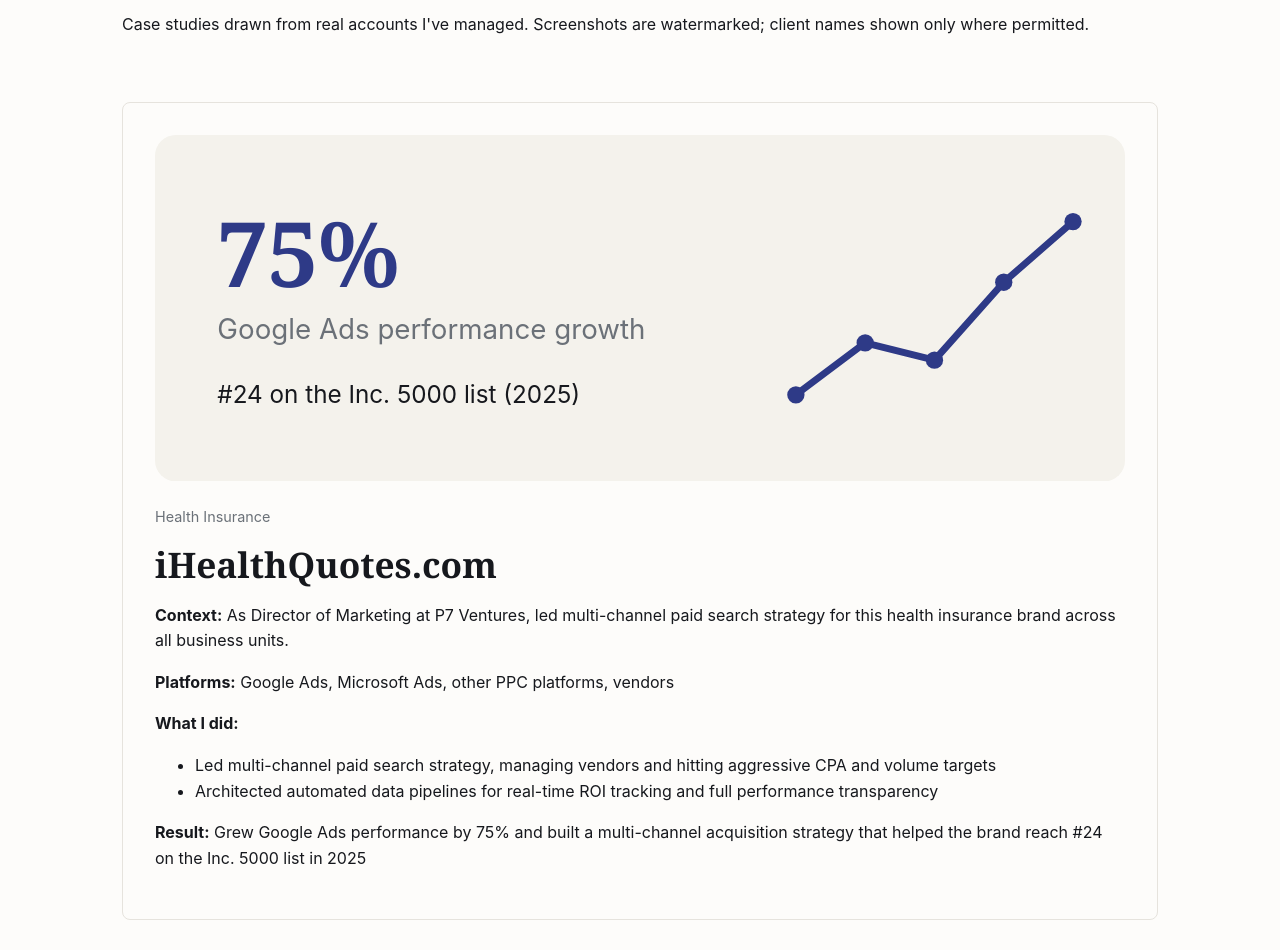
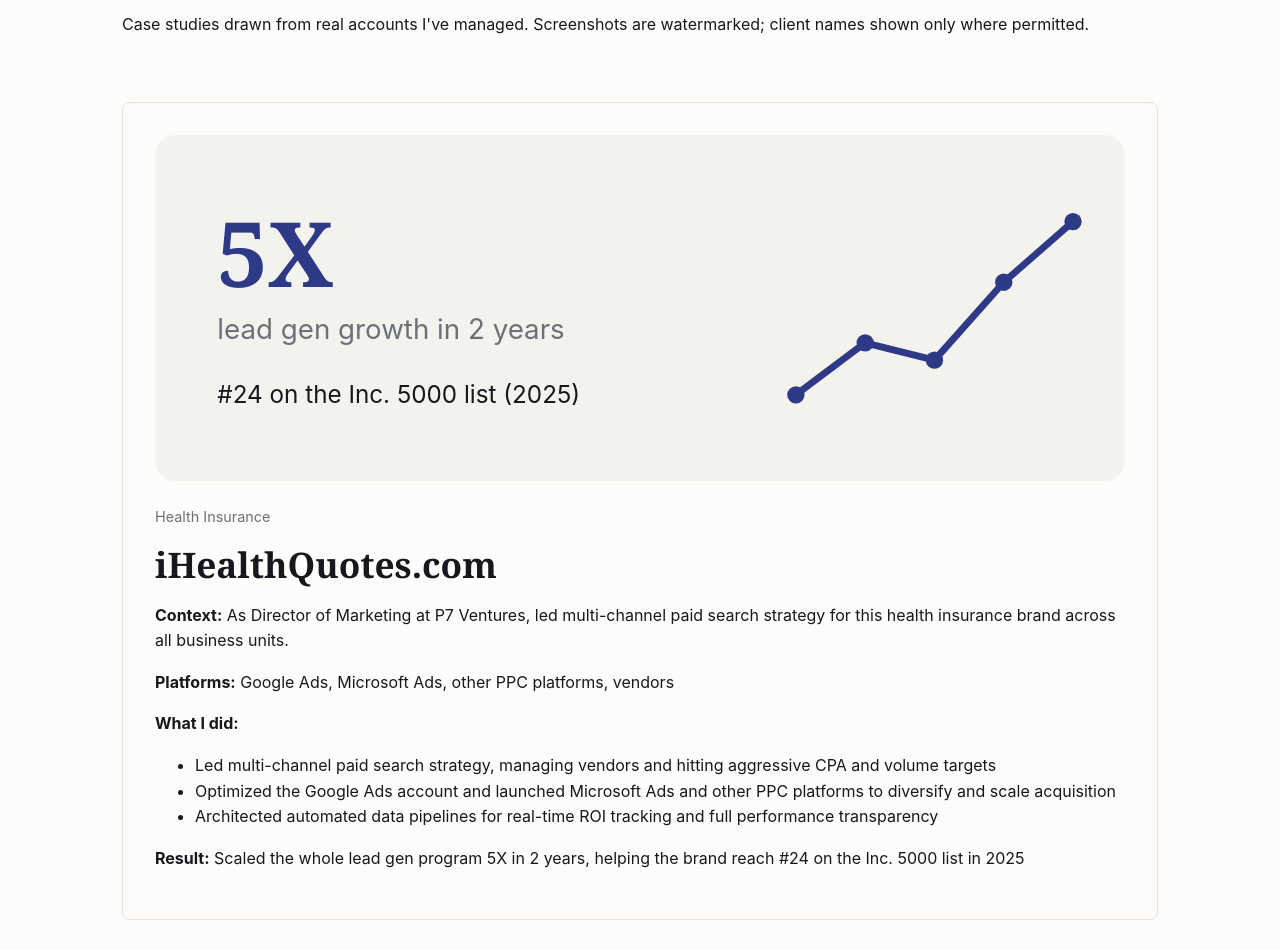
Before and after one commit to KsenijaPest/kseniia-site, an Astro site: page /case-studies in a window 1280 px wide. Shown: the part 180-1130 px from the top of the page. Built offline with nearby package versions, Linux system fonts and the light colour scheme; Astro itself is replaced by a stand-in of ours.

Commit message:
Real LinkedIn screenshots, case study rewrites, hero growth stat, AI-native bio line
- About page: LinkedIn recommendations from Rodolfo Marrero and Georgii
  Liapko now render as actual screenshot images instead of text
- Case study 1 (iHealthQuotes): replaced the 75% Google Ads stat with
  the real headline achievement, 5X lead gen growth in 2 years via
  optimizing Google Ads and launching Microsoft Ads and other PPC
  platforms
- Case study 3 (Insurance Lead Gen): added the 25X health insurance
  vertical scale-up to the result
- Case study 4: filled in with real data, named E-techno, Paid Search,
  36x order growth and 2.5x lower cost per order, Power BI system built
  from scratch
- Homepage hero: added a third stat, 5X-36X account growth delivered
- About page: added a line on being AI-native and building AI agents
  for account management, data pipelines, and analytics

```diff
--- a/src/pages/case-studies.astro
+++ b/src/pages/case-studies.astro
@@ -9,11 +9,12 @@ const caseStudies = [
     platforms: "Google Ads, Microsoft Ads, other PPC platforms, vendors",
     actions: [
       "Led multi-channel paid search strategy, managing vendors and hitting aggressive CPA and volume targets",
+      "Optimized the Google Ads account and launched Microsoft Ads and other PPC platforms to diversify and scale acquisition",
       "Architected automated data pipelines for real-time ROI tracking and full performance transparency"
     ],
-    result: "Grew Google Ads performance by 75% and built a multi-channel acquisition strategy that helped the brand reach #24 on the Inc. 5000 list in 2025",
+    result: "Scaled the whole lead gen program 5X in 2 years, helping the brand reach #24 on the Inc. 5000 list in 2025",
     icon: "growth",
-    stat: { number: "75%", label: "Google Ads performance growth", secondary: "#24 on the Inc. 5000 list (2025)" }
+    stat: { number: "5X", label: "lead gen growth in 2 years", secondary: "#24 on the Inc. 5000 list (2025)" }
   },
   {
     vertical: "Mental Health",
@@ -39,19 +40,22 @@ const caseStudies = [
       "Ran A/B and split tests to identify and act on growth opportunities",
       "Recruited, trained, and managed a team of PPC specialists"
     ],
-    result: "Consistently hit KPI and daily budget targets across all six verticals",
+    result: "Consistently hit KPI and daily budget targets across all six verticals, and scaled the health insurance vertical by 25X",
     icon: "ring6",
     stat: { number: "$100K+", label: "managed daily ad spend", secondary: "Across 6 insurance verticals" }
   },
   {
     vertical: "E-commerce (Home Appliances)",
-    name: "[FILL IN: account name or general label]",
+    name: "E-techno",
     context: "Managed paid search for a large e-commerce catalog spanning 30,000+ items in home appliances, plus a wide range of consumer product categories including electronics, home goods, outdoor, personal care, and apparel.",
-    platforms: "[FILL IN]",
-    actions: ["[FILL IN]"],
-    result: "[FILL IN]",
+    platforms: "Paid Search",
+    actions: [
+      "Optimized paid search accounts",
+      "Built a Power BI analytics system from scratch, including the data model and reports used for marketing and management decisions"
+    ],
+    result: "Grew monthly orders by 36x and reduced cost per order by 2.5x",
     icon: "grid",
-    stat: { number: "30,000+", label: "SKUs managed", secondary: "Home appliances & consumer goods" }
+    stat: { number: "36X", label: "growth in monthly orders", secondary: "30,000+ SKUs, cost per order down 2.5x" }
   }
 ];
 
--- a/src/pages/index.astro
+++ b/src/pages/index.astro
@@ -46,6 +46,10 @@ const professionalServiceSchema = {
           <div class="stat">
             <span class="stat-number">$100K+</span>
             <span class="stat-label">Daily ad spend managed</span>
+          </div>
+          <div class="stat">
+            <span class="stat-number">5X-36X</span>
+            <span class="stat-label">Account growth delivered</span>
           </div>
         </div>
       </div>
```
Also changed, not shown: src/pages/about.astro (+8 -2 lines), public/testimonials/georgii-liapko.png (added), public/testimonials/rodolfo-marrero.png (added).
